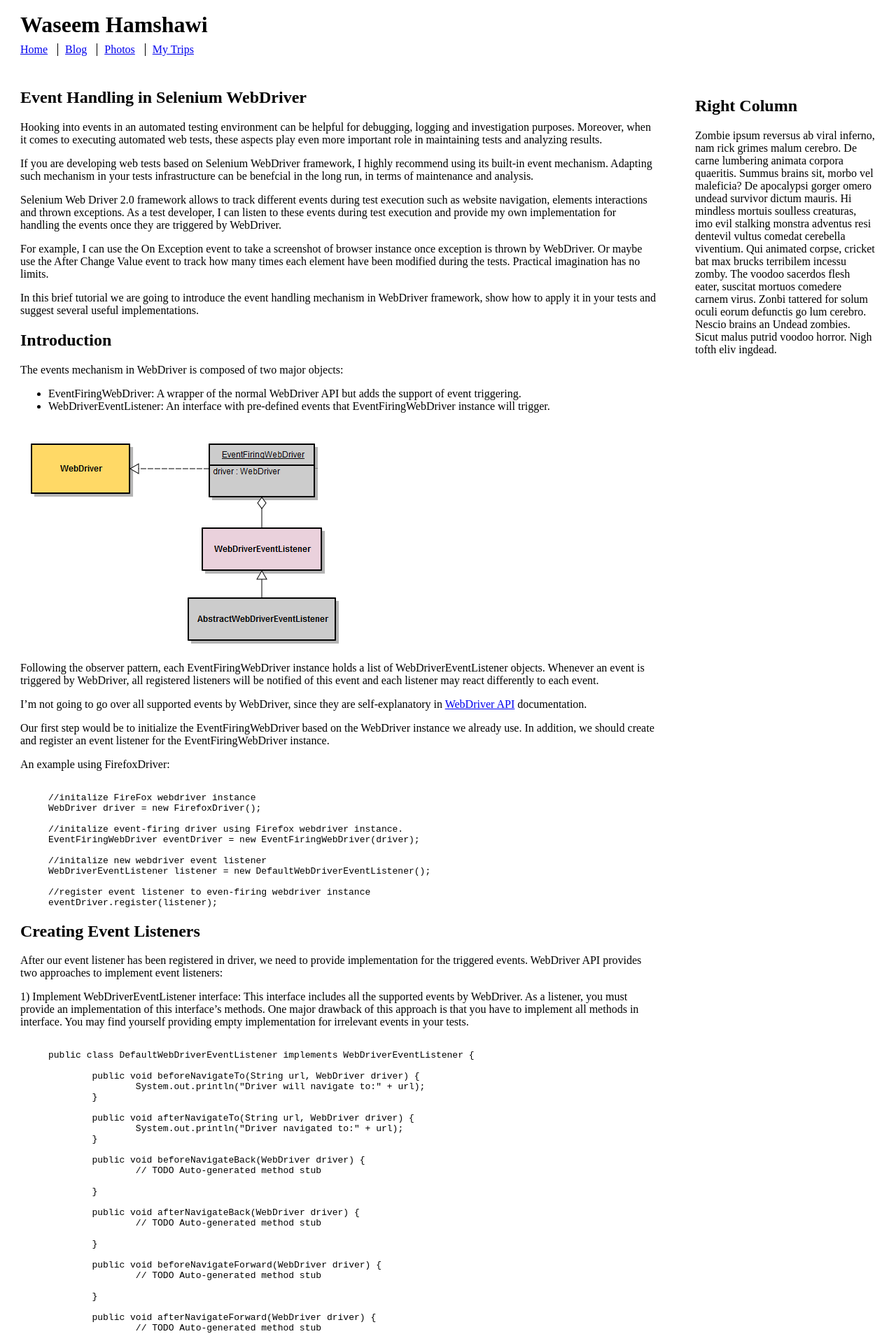
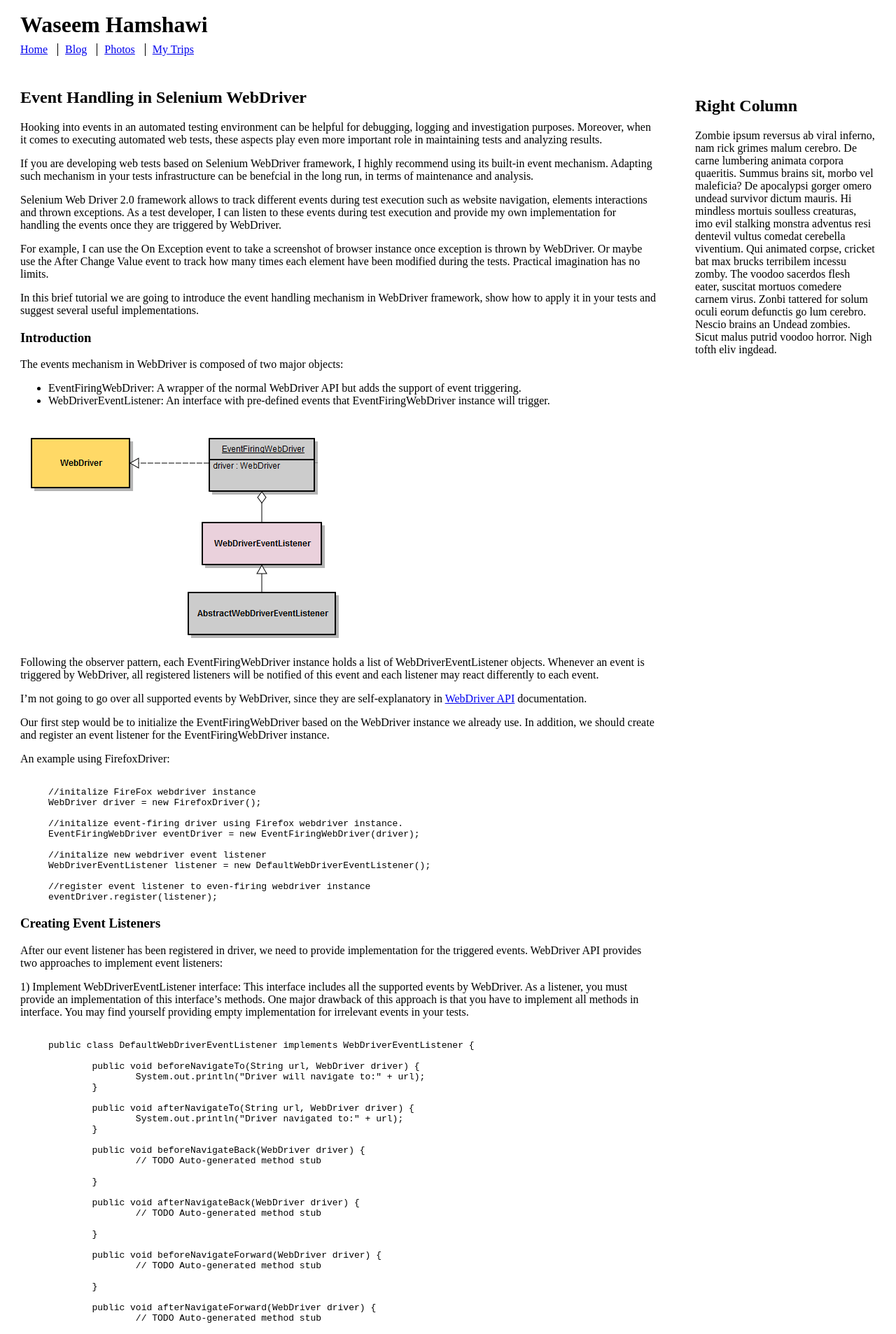
Before and after one commit to waseemh/waseemh.github.io, a Jekyll site: the page built from _posts/2014-07-30-event-handling-selenium-webdriver.md, in a window 1280 px wide. Shown: the top 1907 px of the page at 70% size. Built offline with Jekyll 4.4.1, drawn with Linux system fonts in a browser that asks for light colours.

```diff
--- a/_posts/2014-07-30-event-handling-selenium-webdriver.md
+++ b/_posts/2014-07-30-event-handling-selenium-webdriver.md
@@ -16,7 +16,7 @@ For example, I can use the On Exception event to take a screenshot of browser in
 
 In this brief tutorial we are going to introduce the event handling mechanism in WebDriver framework, show how to apply it in your tests and suggest several useful implementations.
 
-## Introduction
+### Introduction
 
 The events mechanism in WebDriver is composed of two major objects:
 
@@ -47,7 +47,7 @@ WebDriverEventListener listener = new DefaultWebDriverEventListener();
 eventDriver.register(listener);
 {% endhighlight %}
 
-## Creating Event Listeners
+### Creating Event Listeners
 
 After our event listener has been registered in driver, we need to provide implementation for the triggered events. WebDriver API provides two approaches to implement event listeners:
 
@@ -161,7 +161,7 @@ public class DefaultWebDriverEventListener2 extends AbstractWebDriverEventListen
 
 Both approaches lead to same result and it's up to you to choose, based on design consideration.
 
-## Multiple Event Listeners
+### Multiple Event Listeners
 
 As we discussed before, each event-firing WebDriver may include multiple event listeners at the same time. When an event is fired, all registered listeners will be notified about it. For example:
 
@@ -186,7 +186,7 @@ Above example will produce the following output:
     Listener 2 - Driver navigated to:http://www.google.com
 
 
-## Unregistering Event Listeners
+### Unregistering Event Listeners
 
 If you may need to disable the event listeners on your tests, you can remove the listener from the event-firing WebDriver instance by un-registering it. You may find such option very useful when you want to perform WebDriver operations silently.
 WebDriver API provides the following method for un-registering event listeners: public EventFiringWebDriver unregister(WebDriverEventListener eventListener) .
@@ -222,7 +222,7 @@ Above example will produce the following output (notice that Listener 1 wasn't n
     Listener 2 - Driver navigated to:http://www.yahoo.com
 
 
-## Useful Implementations
+### Useful Implementations
 
 After you've successfully integrated the event-firing capability into your web tests, you should think about implementing event listeners according to your tests workflow and requirements. I'm going to list few suggestions which may be useful:
 
```
